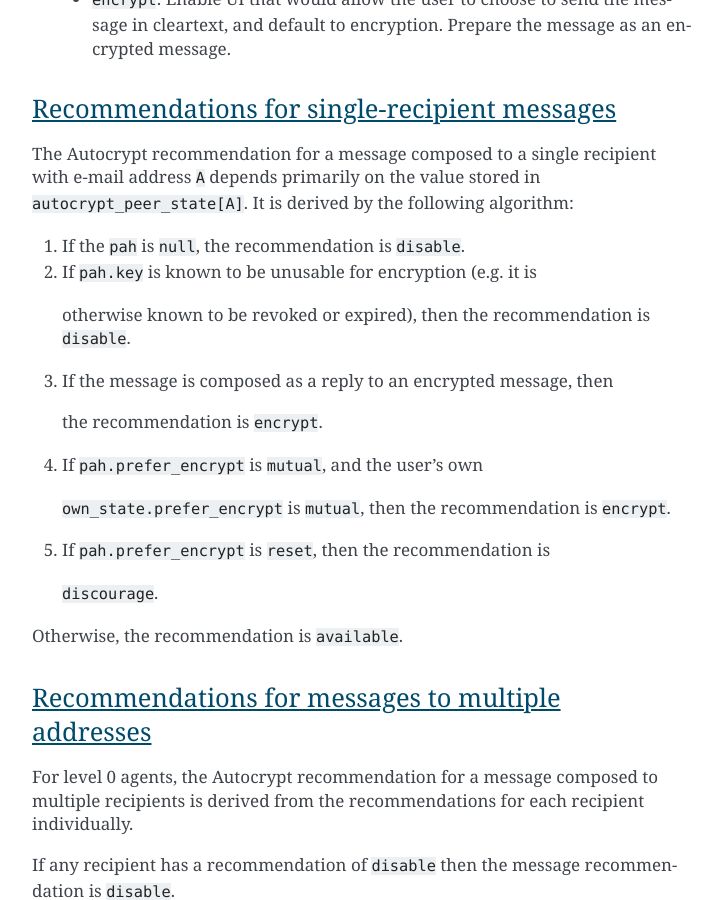
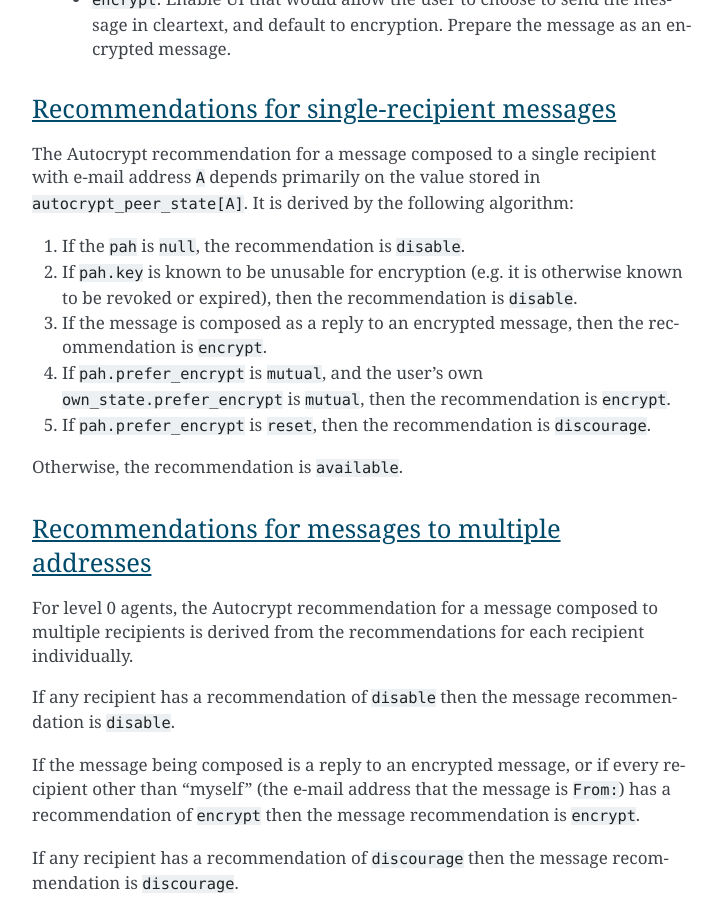
Before and after one commit to autocrypt/autocrypt, a Sphinx documentation site: the page built from doc/level0.rst, in a window 1280 px wide and 900 px high, scrolled down 10512 px. Shown: the whole window, without its empty margins (388-1105 px from the left). Built offline with Sphinx 7.4.7, drawn with Linux system fonts in a browser that asks for light colours; part of the change alters nothing that is shown; some of the changed text lies outside the part shown.

```diff
--- a/doc/level0.rst
+++ b/doc/level0.rst
@@ -475,15 +475,15 @@ algorithm:
 
 1. If the ``pah`` is ``null``, the recommendation is ``disable``.
 2. If ``pah.key`` is known to be unusable for encryption (e.g. it is
-  otherwise known to be revoked or expired), then the recommendation
-  is ``disable``.
+   otherwise known to be revoked or expired), then the recommendation
+   is ``disable``.
 3. If the message is composed as a reply to an encrypted message, then
-  the recommendation is ``encrypt``.
+   the recommendation is ``encrypt``.
 4. If ``pah.prefer_encrypt`` is ``mutual``, and the user's own
-  ``own_state.prefer_encrypt`` is ``mutual``, then the recommendation
-  is ``encrypt``.
+   ``own_state.prefer_encrypt`` is ``mutual``, then the recommendation
+   is ``encrypt``.
 5. If ``pah.prefer_encrypt`` is ``reset``, then the recommendation is
-  ``discourage``.
+   ``discourage``.
 
 Otherwise, the recommendation is ``available``.
 
@@ -580,7 +580,7 @@ members:
    Key Generation and storage" above).
  * ``key`` -- the OpenPGP transferable public key derived from
    ``secret_key``.
- * ``prefer_encrypt`` -- a boolean representing the user's own
+ * ``prefer_encrypt`` -- the user's own
    preferences on this account, either ``mutual`` or ``nopreference``.
    This SHOULD be set to ``nopreference`` by default.
 
```
